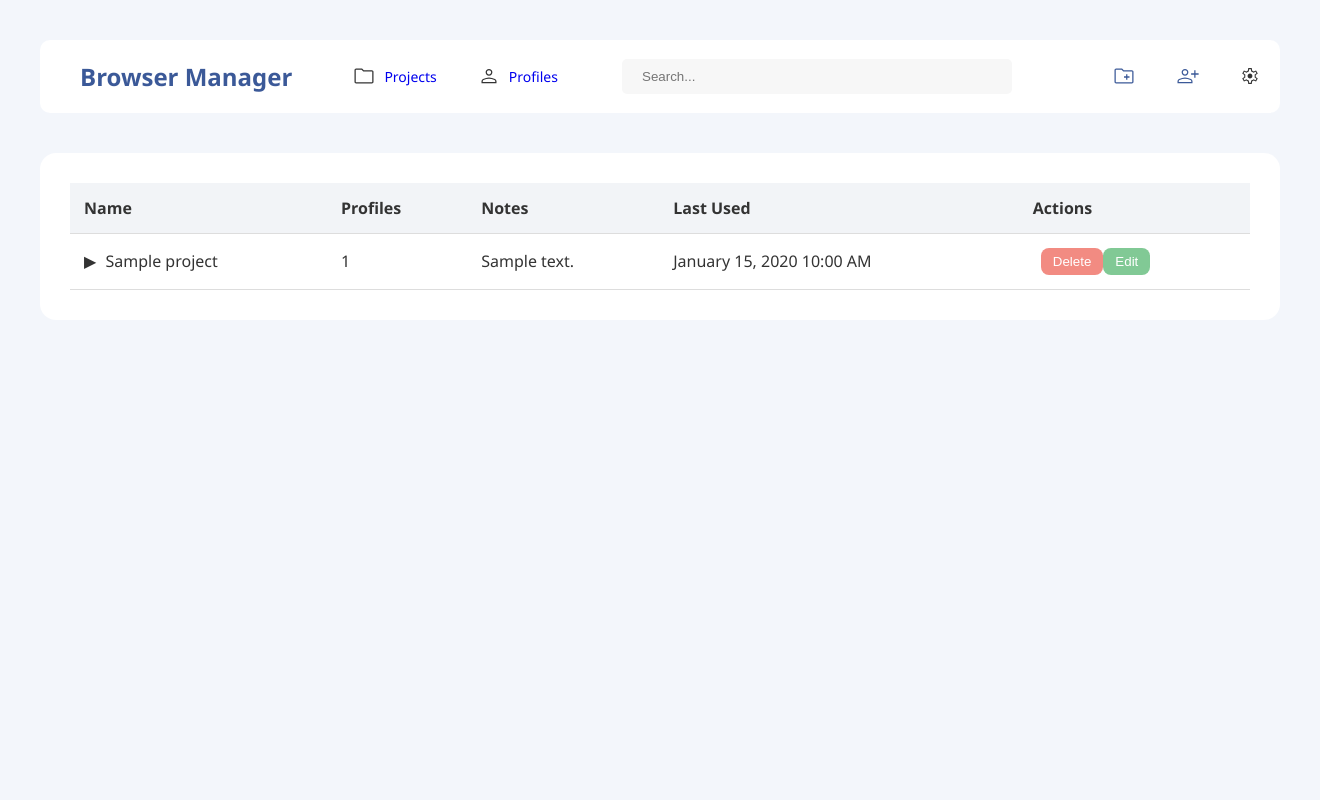
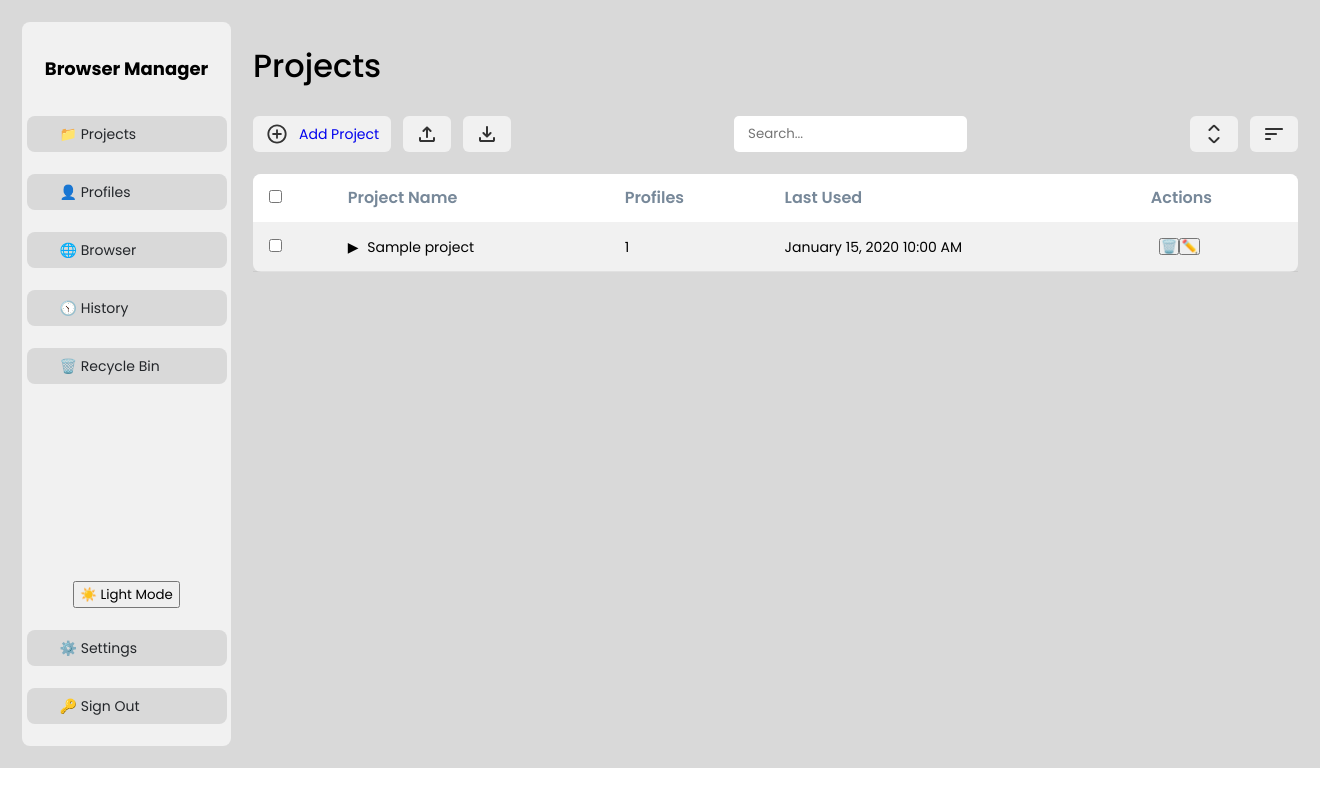
Before and after one commit to 16-Bit-mushroom/browser-manager-electron, a Flask app: page /projects.html in a window 1320 px wide. Run offline with Flask 3, Linux system fonts and the light colour scheme; tables that the repository leaves empty hold one stand-in row (values such as "Sample post").

Commit message:
feat: Integrate dynamic project/profile table into new UI design, including SVG assets

```diff
--- /dev/null
+++ b/app/static/style.css
@@ -0,0 +1,269 @@
+:root {
+    --light-grey: #F1F1F1;
+    --grey: #D9D9D9;
+    --dark-grey: #898989;
+
+    --white: #ffffff;
+    --pearl: #fcfcf7;
+
+    --smoke: #23262a;
+
+
+}
+
+
+* {
+    box-sizing: border-box;
+    margin: 0;
+    padding: 0;
+    line-height: 1;
+    list-style: none;
+    text-decoration: none;
+    font-family: 'Poppins', Arial, Helvetica, sans-serif;
+}
+
+.main-container {
+    /* border: yellow 1px solid; */
+    height: 768px;
+    max-width: 1366px;
+    /* height: auto; */
+    margin: 0 auto;
+    padding: 22px;
+    background-color: #D9D9D9;
+    display: flex;
+
+}
+
+/*--------------------------SIDE NAVIGATION----------------------------------------- */
+
+.app-name {
+    text-align: center;
+    font-size: 18px;
+    font-weight: 700;
+    margin-bottom: 38px;
+}
+
+.nav-bar {
+    display: flex;
+    flex-direction: column;
+    justify-content: space-between;
+    max-width: 251px;
+    width: 100%;
+    margin-right: 22px;
+    padding: 38px 0px 22px 0px;
+    background-color: var(--light-grey);
+    border-radius: 8px;
+    /* align-items: center; */
+}
+
+.nav-bar-links {
+    display: flex;
+    flex-direction: column;
+    align-items: center;
+    gap: 22px;
+}
+
+.nav-bar-links a {
+    display: flex;
+    flex-direction: column;
+    width: 200px;
+    font-size: 14px;
+    color: #23262a;
+    background-color: var(--grey);
+    padding: 11px 33px;
+    border-radius: 8px;
+    align-items: start ;
+    text-align: start;
+
+
+}
+
+
+/*--------------------------CONTENT AREA----------------------------------------- */
+
+.content-header {
+    font-weight: 500;
+    margin: 28px 0;
+    margin-bottom: 34px;
+}
+
+.content-top-bar-actions { /* -------------- table top bar ----------*/
+    display: flex;
+    justify-content: space-between;
+    width: 100%;
+    /* margin-bottom: 22px; */
+
+}
+
+.right, .left {
+    display: flex;
+    gap: 12px   ;
+}
+
+
+
+.top-bar-icon {
+    width: 22px;
+}
+
+.button {
+    display: inline-flex;
+    padding: 6px 12px;
+    border: none;
+    outline: none;
+    background-color: var(--light-grey) ;
+    border-radius: 6px;
+    overflow: hidden;
+    cursor: pointer;
+    align-items: center;
+    gap: 10px;
+
+}
+
+.button:hover {
+    background-color: var(--dark-grey);
+}
+
+.button:active {
+    background-color: var(--smoke);
+}
+
+
+.button-text,
+.button-icon {
+    display: inline-flex;
+    align-items: center;
+    color: var(--smoke);
+    height: 100%;
+}
+
+.button-icon {
+    width: 24px;
+}
+
+.button-icon {
+    width: 24px;
+}
+
+.button-text {
+    font-size: 14px;
+}
+
+
+#search-bar {
+    outline: none;
+    border: none;
+    border-radius: 5px;
+    padding-left: 14px;
+    width: 233px;
+}
+
+.content-area {
+    /* border: 1px red solid; */
+    width: 100%;
+}
+
+.content-table {
+    min-width: 1045px;
+    width: 100%;
+    border-collapse: collapse;
+    border-radius: 8px;
+    margin: 22px 0  ;
+    background-color: var(--light-grey);
+
+}
+.content-table thead tr {
+    text-align: left;
+    background-color: var(--white);
+
+
+
+}
+
+.content-table th {
+    font-weight: 600;
+    color: lightslategray;
+
+}
+
+#far-right-th {
+    border-radius: 0px 8px 0px 0px;
+}
+
+#far-left-th {
+    border-radius: 8px 0px 0px 0px;
+}
+
+
+.content-table th, td {
+    padding: 16px 16px;
+
+}
+
+.content-table td {
+    border-bottom: 0.3px solid rgba(0, 0, 0, 0.068);
+    font-size: 14px;
+}
+
+/* NEW STYLES FOR EXPANDABLE ROWS FROM OLD PROJECTS.HTML */
+.project-row:hover {
+    background-color: #f0f0f0;
+    cursor: pointer;
+}
+
+.project-row.expanded {
+    background-color: #e0e0e0;
+    /* Highlight when expanded */
+}
+
+.profile-sub-table-row {
+    background-color: #f9f9f9;
+    display: none;
+    /* Hidden by default */
+}
+
+.profile-sub-table-row.show {
+    display: table-row;
+    /* Show when expanded */
+}
+
+.profile-sub-table-row td {
+    padding: 0;
+    /* Remove padding from main cell */
+    border-top: none;
+    /* No top border for expansion row */
+}
+
+.profile-sub-table {
+    width: 100%;
+    border-collapse: collapse;
+    margin-top: 10px;
+    margin-bottom: 10px;
+}
+
+.profile-sub-table th,
+.profile-sub-table td {
+    padding: 8px 15px;
+    border-bottom: 1px solid #eee;
+    text-align: left;
+}
+
+.profile-sub-table th {
+    background-color: #f0f0f0;
+    font-weight: normal;
+    font-size: 0.9em;
+}
+
+.profile-sub-table tr:last-child td {
+    border-bottom: none;
+}
+
+.expand-icon {
+    display: inline-block;
+    margin-right: 5px;
+    transition: transform 0.2s;
+}
+
+.project-row.expanded .expand-icon {
+    transform: rotate(90deg);
+}
--- a/app/templates/projects.html
+++ b/app/templates/projects.html
@@ -1,132 +1,95 @@
 <!DOCTYPE html>
-
-
 <html lang="en">
 
 <head>
     <meta charset="UTF-8" />
     <meta name="viewport" content="width=device-width, initial-scale=1.0" />
-  <link rel="stylesheet" href="/static/styles.css" />
-  <title>Projects - Browser Manager</title>
-  <style>
-    /* New styles for expandable rows */
-    .project-row:hover {
-      background-color: #f0f0f0;
-      cursor: pointer;
-    }
-
-    .project-row.expanded {
-      background-color: #e0e0e0;
-      /* Highlight when expanded */
-    }
-
-    .profile-sub-table-row {
-      background-color: #f9f9f9;
-      display: none;
-      /* Hidden by default */
-    }
-
-    .profile-sub-table-row.show {
-      display: table-row;
-      /* Show when expanded */
-    }
-
-    .profile-sub-table-row td {
-      padding: 0;
-      /* Remove padding from main cell */
-      border-top: none;
-      /* No top border for expansion row */
-    }
-
-    .profile-sub-table {
-      width: 100%;
-      border-collapse: collapse;
-      margin-top: 10px;
-      margin-bottom: 10px;
-    }
-
-    .profile-sub-table th,
-    .profile-sub-table td {
-      padding: 8px 15px;
-      border-bottom: 1px solid #eee;
-      text-align: left;
-    }
-
-    .profile-sub-table th {
-      background-color: #f0f0f0;
-      font-weight: normal;
-      font-size: 0.9em;
-    }
-
-    .profile-sub-table tr:last-child td {
-      border-bottom: none;
-    }
-
-    .expand-icon {
-      display: inline-block;
-      margin-right: 5px;
-      transition: transform 0.2s;
-    }
-
-    .project-row.expanded .expand-icon {
-      transform: rotate(90deg);
-    }
-  </style>
+    <link rel="preconnect" href="https://fonts.googleapis.com" />
+    <link rel="preconnect" href="https://fonts.gstatic.com" crossorigin />
+    <link
+        href="https://fonts.googleapis.com/css2?family=Poppins:ital,wght@0,100;0,200;0,300;0,400;0,500;0,600;0,700;0,800;0,900;1,100;1,200;1,300;1,400;1,500;1,600;1,700;1,800;1,900&display=swap"
+        rel="stylesheet" />
+    <link rel="stylesheet" href="/static/style.css" /> <title>Browser Manager</title>
 </head>
 
 <body>
+    <div class="main-container">
+
         <div class="nav-bar">
-    <ul>
-      <div class="nav-bar-pages">
-        <li>
-          <h2 class="brand-name">Browser Manager</h2>
-        </li>
+            <div>
+                <h2 class="app-name">Browser Manager</h2>
 
-        <li>
-          <a class="nav-link" href="/projects.html"><img class="folder-icon" src="/static/folder-default.svg"
-              alt="folder-icon" />Projects</a>
-        </li>
-        <li>
-          <a class="nav-link" href="/profiles.html"><img class="person-icon" src="/static/person-default.svg"
-              alt="" />Profiles</a>
-        </li>
-      </div>
-
-      <div class="nav-bar-actions">
-        <li>
-          <input class="search-bar" type="text" placeholder="Search..." />
-        </li>
-
-        <li>
-          <a class="nav-bar-action-icons" href="/new-project.html"><img class="new-icon"
-              src="/static/new-folder-primary.svg" alt="" title="New Project" /></a>
-        </li>
-        <li>
-          <a class="nav-bar-action-icons" href="/new-profile.html"><img class="new-icon"
-              src="/static/new-person-primary.svg" alt="" title="New Profile" /></a>
-        </li>
-        <li>
-          <a class="nav-bar-action-icons" href=""><img class="settings-icon" src="/static/settings-default.svg" alt=""
-              title="Settings" /></a>
-        </li>
-      </div>
+                <ul class="nav-bar-links">
+                    <li><a href="/projects.html">📁 Projects</a></li>
+                    <li><a href="/profiles.html">👤 Profiles</a></li>
+                    <li><a href="">🌐 Browser</a></li>
+                    <li><a href="">🕥 History</a></li>
+                    <li><a href="">🗑️ Recycle Bin</a></li>
                 </ul>
             </div>
 
-  <div class="content">
-    <table>
+            <div>
+                <ul class="nav-bar-links">
+                    <button style="padding: 5px; cursor: pointer;;">☀️ Light Mode</button>
+                    <li><a href="">⚙️ Settings</a></li>
+                    <li><a href="">🔑 Sign Out</a></li>
+                </ul>
+            </div>
+
+
+
+        </div>
+
+        <div class="content-area">
+
+            <h1 class="content-header">Projects</h1>
+
+            <div class="content-top-bar-actions"> <div class="right">
+                    <button type="button" class="button">
+                        <img class="button-icon" src="/static/add.svg" alt=""></span> <span class="button-text"><a href="/new-project.html">Add Project</a></span>
+                    </button>
+
+                    <button type="button" class="button">
+                        <img class="button-icon" src="/static/export-file.svg" alt="upload-file" title="Export Profile">
+                    </button>
+
+                    <button type="button" class="button">
+                        <img class="button-icon" src="/static/import-profile.svg" alt="upload-file" title="Import Profile">
+                    </button>
+
+                </div>
+                <input id="search-bar" type="text" placeholder="Search...">
+
+                <div class="left">
+                    <button type="button" class="button">
+                        <img class="button-icon" src="/static/expand_all.svg" alt="upload-file" title="Expand All">
+                    </button>
+
+                    <button type="button" class="button">
+                        <img class="button-icon" src="/static/sort.svg" alt="upload-file" title="Sort Table"> </button>
+
+                </div>
+
+
+            </div>
+
+
+            <div> <table class="content-table">
                     <thead>
                         <tr>
-          <th>Name</th>
-          <th>Profiles</th>
-          <th>Notes</th>
-          <th>Last Used</th>
-          <th>Actions</th>
+                            <th id="far-left-th"><input type="checkbox" name="select" id="" title="Select All"></th>
+                            <th>Project Name</th>
+                            <th>Profiles</th> <th>Last Used</th>
+                            <th id="far-right-th">Actions</th>
                         </tr>
                     </thead>
-      <tbody id="projects-table-body"></tbody>
+                    <tbody id="projects-table-body">
+                        </tbody>
                 </table>
                 <div id="message" style="margin-top: 20px; text-align: center; font-weight: bold"></div>
+            </div>
+
+            </div>
     </div>
 
     <script>
@@ -162,11 +125,18 @@
                     projectRow.classList.add("project-row"); // Add class for styling and click handling
                     projectRow.dataset.projectId = project.id; // Store project ID in a data attribute
 
-          const nameCell = projectRow.insertCell(0);
+                    // Checkbox column
+                    const checkboxCell = projectRow.insertCell(0);
+                    const checkbox = document.createElement("input");
+                    checkbox.type = "checkbox";
+                    checkbox.name = "select-project";
+                    checkbox.dataset.projectId = project.id;
+                    checkboxCell.appendChild(checkbox);
+
+                    const nameCell = projectRow.insertCell(1);
                     nameCell.innerHTML = `<span class="expand-icon">▶</span> ${project.name}`; // Add expand icon
 
-          projectRow.insertCell(1).textContent = project.profile_count; // Display profile count
-          projectRow.insertCell(2).textContent = project.notes || "N/A";
+                    projectRow.insertCell(2).textContent = project.profile_count; // Display profile count (was <th>Profile Name</th> but now holds count)
 
                     let lastUsedDisplay = "Never";
                     if (project.last_used_formatted) {
@@ -177,25 +147,18 @@
 
                     // Actions cell
                     const actionsCell = projectRow.insertCell(4);
-          const editButton = document.createElement("button");
-          editButton.className = "btn-edit";
-          editButton.textContent = "Edit";
-          editButton.addEventListener("click", (event) => {
+
+                    // --- Delete Button ---
+                    const deleteButton = document.createElement("button");
+                    deleteButton.className = "btn-delete"; // Assuming you have .btn-delete styling
+                    deleteButton.textContent = "🗑️"; // Icon as per your new design
+                    deleteButton.title = "Delete Project"; // Title for hover
+                    deleteButton.style.marginLeft = "8px"; // Adjust spacing as needed
+                    deleteButton.addEventListener("click", async (event) => {
                         event.stopPropagation(); // Prevent row expansion when clicking button
-            alert(`Edit project: ${project.name} (ID: ${project.id})`);
-          });
-
-          const deleteButton = document.createElement("button");
-          deleteButton.className = "btn-delete";
-          deleteButton.textContent = "Delete";
-          deleteButton.style.marginLeft = "8px";
-          deleteButton.addEventListener("click", async (event) => {
-            // MODIFIED: Added async
-            event.stopPropagation(); // Prevent row expansion when clicking button
-            const projectId = project.id; // Get project ID
+                        const projectId = project.id;
                         const projectName = project.name;
 
-            // Use a custom modal instead of alert/confirm for better UX if desired
                         if (
                             confirm(
                                 `Are you sure you want to delete project: ${projectName}? This will also delete all associated profiles and their data folders.`
@@ -225,6 +188,15 @@
                     });
                     actionsCell.appendChild(deleteButton);
 
+                    // --- Edit Button ---
+                    const editButton = document.createElement("button");
+                    editButton.className = "btn-edit"; // Assuming you have .btn-edit styling
+                    editButton.textContent = "✏️"; // Icon as per your new design
+                    editButton.title = "Edit Project"; // Title for hover
+                    editButton.addEventListener("click", (event) => {
+                        event.stopPropagation(); // Prevent row expansion when clicking button
+                        alert(`Edit project: ${project.name} (ID: ${project.id})`);
+                    });
                     actionsCell.appendChild(editButton);
 
                     // Sub-row for profiles (initially hidden)
@@ -308,10 +280,9 @@
                                         <td>${profile.proxy || "None"}</td>
                                         <td>${profile.last_used_formatted}</td>
                                         <td>
-                                    <button class="btn-create" onclick="alert('Launch profile: ${profile.name
-                  }')">Launch</button>
-                                    <button class="btn-edit" style="margin-left:8px;" onclick="alert('Edit profile: ${profile.name
-                  }')">Edit</button>
+                                            <button class="btn-launch" onclick="launchProfile(${profile.id})">🚀</button>
+                                            <button class="btn-edit" style="margin-left:8px;" onclick="alert('Edit profile: ${profile.name}')">✏️</button>
+                                            <button class="btn-delete" style="margin-left:8px;" onclick="deleteProfile(${profile.id}, '${profile.name}')">🗑️</button>
                                         </td>
                                     </tr>
                                 `;
@@ -331,6 +302,50 @@
             }
         }
 
+        // New functions for profile actions (Launch, Delete)
+        async function launchProfile(profileId) {
+            try {
+                const response = await fetch(`/api/launch_profile/${profileId}`, {
+                    method: 'POST',
+                    headers: {
+                        'Content-Type': 'application/json'
+                    }
+                });
+                const result = await response.json();
+                if (response.ok) {
+                    alert(result.message);
+                    // Optionally, reload projects or update a specific profile row
+                    loadProjects(); // Reloads all projects and their profiles
+                } else {
+                    alert(`Failed to launch profile: ${result.error || result.message}`);
+                }
+            } catch (error) {
+                console.error("Error launching profile:", error);
+                alert(`Network or system error: ${error.message}`);
+            }
+        }
+
+        async function deleteProfile(profileId, profileName) {
+            if (confirm(`Are you sure you want to delete profile: ${profileName}? This will also delete its associated data folder.`)) {
+                try {
+                    const response = await fetch(`/api/profiles/${profileId}`, {
+                        method: 'DELETE'
+                    });
+                    const result = await response.json();
+                    if (response.ok) {
+                        alert(result.message);
+                        loadProjects(); // Reload projects to reflect the change
+                    } else {
+                        alert(`Failed to delete profile: ${result.error || result.message}`);
+                    }
+                } catch (error) {
+                    console.error("Error deleting profile:", error);
+                    alert(`Network or system error: ${error.message}`);
+                }
+            }
+        }
+
+
         // Load projects when the page is fully loaded
         document.addEventListener("DOMContentLoaded", loadProjects);
     </script>
```
Also changed, not shown: app/static/add-circle-outline.svg (added), app/static/add.svg (added), app/static/expand_all.svg (added), app/static/export-file.svg (added), app/static/import-profile.svg (added), app/static/sort.svg (added), app/static/upload-file.svg (added). Lines whose indentation alone changed are shown as unchanged.
